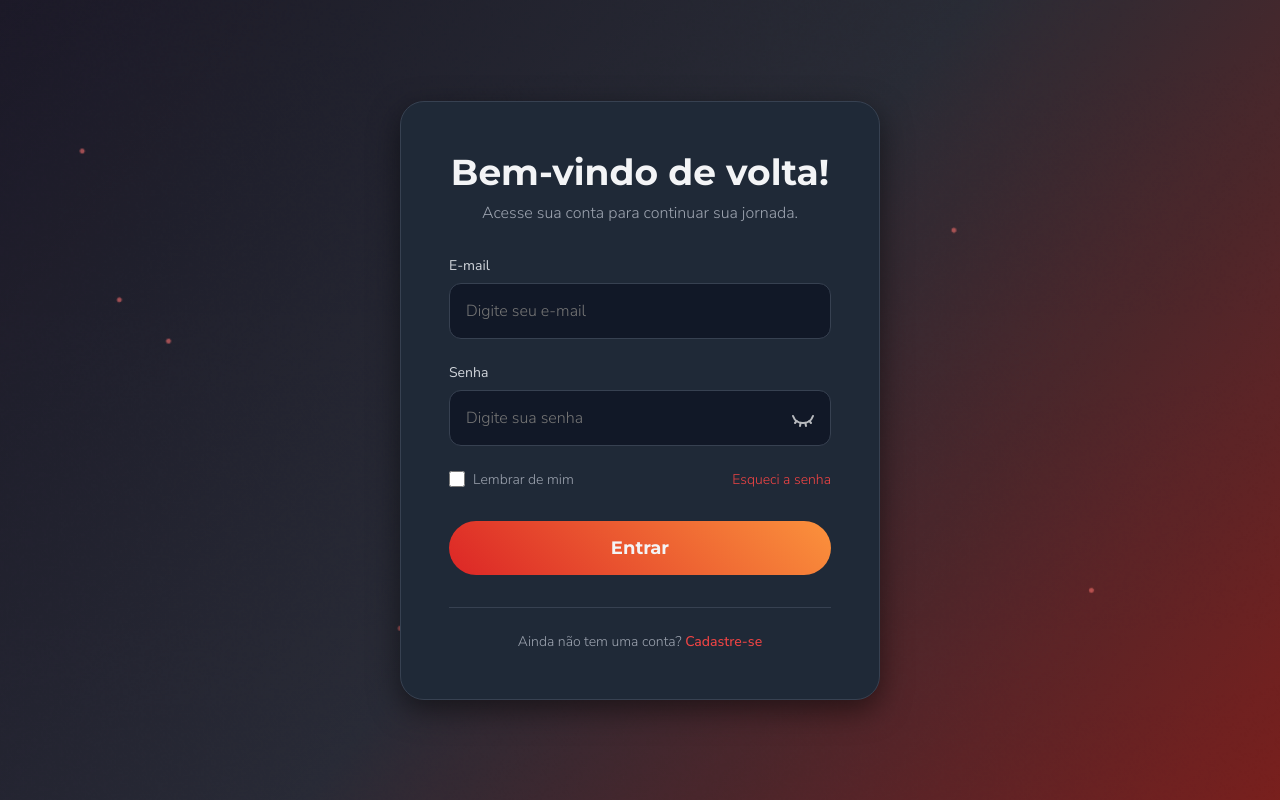
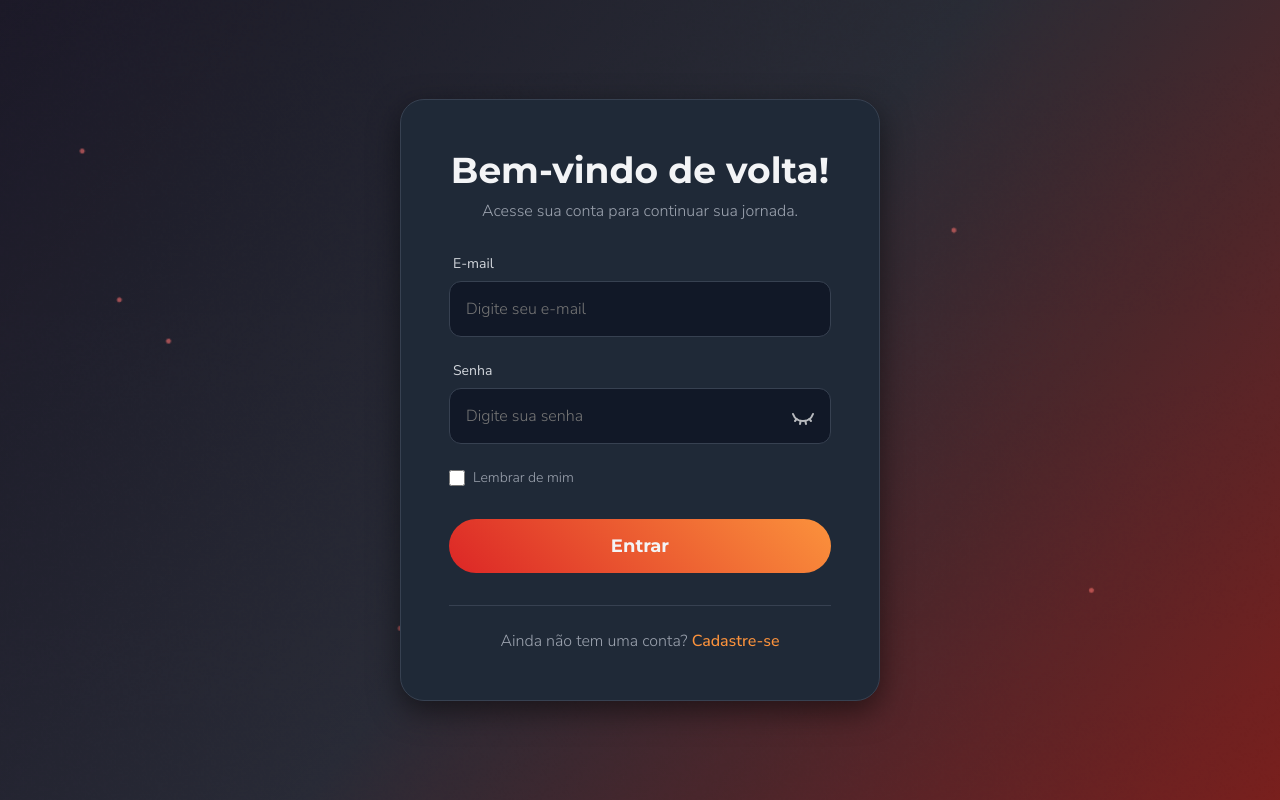
Before and after one commit to PedHenSilva/Vocantis-2, a website: page login.html in a window 1280 px wide. Drawn offline with Linux system fonts and the light colour scheme; some packages are replaced by stand-ins of ours; a script that the page names is missing; files whose address does not match are found by name.

Commit message:
Atualização 3.4.3 - Correções/Mudanças Estlização Geral #3

```diff
--- a/assets/css/pages/cadastro.css
+++ b/assets/css/pages/cadastro.css
@@ -105,7 +105,7 @@ body {
     display: block;
     margin-left: 4px;
     margin-bottom: 5px;
-    color: #d0d8e0;
+    color: #D1D5DB;
     font-size: 14px;
     font-family: 'Nunito M', sans-serif;
 }
@@ -177,8 +177,8 @@ body {
 .checkbox span {
     margin: 8px 0 8px 0;
     font-family: 'Nunito R';
-    font-size: 16px;
-    color: #9CA3AF;
+    font-size: 14px;
+    color: var(--color-Cinza);
 }
 
 .checkbox span a {
--- a/assets/css/pages/login.css
+++ b/assets/css/pages/login.css
@@ -56,6 +56,7 @@
     color: #D1D5DB;
     font-family: 'Nunito M', sans-serif;
     font-size: 14px;
+    margin-left: 4px;
 }
 
 .relative-group {
@@ -148,11 +149,11 @@
     padding-top: 24px;
     color: #9CA3AF;
     font-family: 'Nunito R', sans-serif;
-    font-size: 14px;
+    font-size: 16px;
 }
 
 .login-footer a {
-    color: var(--color-RedSuave);
+    color: var(--color-LaranjaSuave);
     text-decoration: none;
     font-family: 'Nunito SB', sans-serif;
     transition: color 0.3s ease;
--- a/login.html
+++ b/login.html
@@ -52,7 +52,7 @@
                         <input type="checkbox" id="lembrar">
                         <label for="lembrar">Lembrar de mim</label>
                     </div>
-                    <a href="#" class="esqueci-senha">Esqueci a senha</a>
+                    <!--<a href="#" class="esqueci-senha">Esqueci a senha</a>-->
                 </div>
 
                 <button type="submit" id="btnLogin" class="btn-gradiente btn-full">Entrar</button>
```
